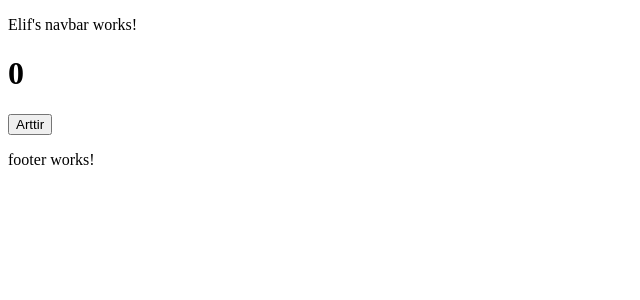
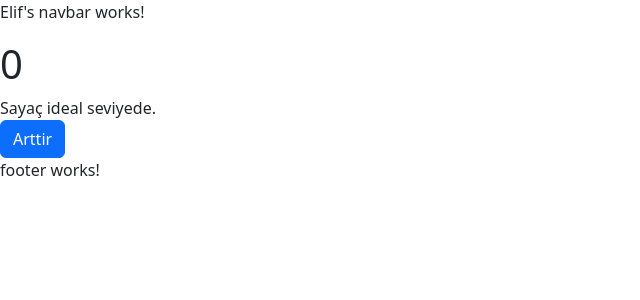
Before and after one commit to elifintizamoglu/tobeto-java3a-rentacar-frontend, an Angular app: page / in a window 1280 px wide. Shown: the top 300 px of the page, without its empty margins (0-640 px from the left). Built offline with nearby package versions, Linux system fonts and the light colour scheme.

Commit message:
add bootstrap and ngIf example

```diff
--- a/angular.json
+++ b/angular.json
@@ -30,9 +30,12 @@
               "src/assets"
             ],
             "styles": [
+              "node_modules/bootstrap/dist/css/bootstrap.min.css",
               "src/styles.scss"
             ],
-            "scripts": []
+            "scripts": [
+              "node_modules/bootstrap/dist/js/bootstrap.bundle.min.js"
+            ]
           },
           "configurations": {
             "production": {
--- a/package.json
+++ b/package.json
@@ -18,6 +18,7 @@
     "@angular/platform-browser": "^17.3.0",
     "@angular/platform-browser-dynamic": "^17.3.0",
     "@angular/router": "^17.3.0",
+    "bootstrap": "^5.3.3",
     "rxjs": "~7.8.0",
     "tslib": "^2.3.0",
     "zone.js": "~0.14.3"
--- a/src/app/app.component.html
+++ b/src/app/app.component.html
@@ -1,7 +1,14 @@
 <app-navbar></app-navbar>
 
 <h1>{{counter}}</h1>
+<div *ngIf="counter >= 3; else counterElse">
+    Sayaç 3'u asti.
+</div>
 
-<button (click)="incrementCounter()"> Arttir</button>
+<ng-template #counterElse>
+    <div>Sayaç ideal seviyede.</div>
+</ng-template>
+
+<button type="button" class="btn btn-primary" (click)="incrementCounter()"> Arttir</button>
 
 <app-footer></app-footer>
--- a/src/app/app.component.ts
+++ b/src/app/app.component.ts
@@ -2,11 +2,12 @@ import { Component } from '@angular/core';
 import { RouterOutlet } from '@angular/router';
 import { NavbarComponent } from './shared/components/navbar/navbar.component';
 import { FooterComponent } from './shared/components/footer.component';
+import { CommonModule } from '@angular/common';
 
 @Component({
   selector: 'app-root',
   standalone: true,
-  imports: [RouterOutlet, NavbarComponent, FooterComponent],
+  imports: [CommonModule, RouterOutlet, NavbarComponent, FooterComponent],
   templateUrl: './app.component.html',
   styleUrl: './app.component.scss'
 })
```
Also changed, not shown: 1 other file (tests, documents, lock files or other folders).
